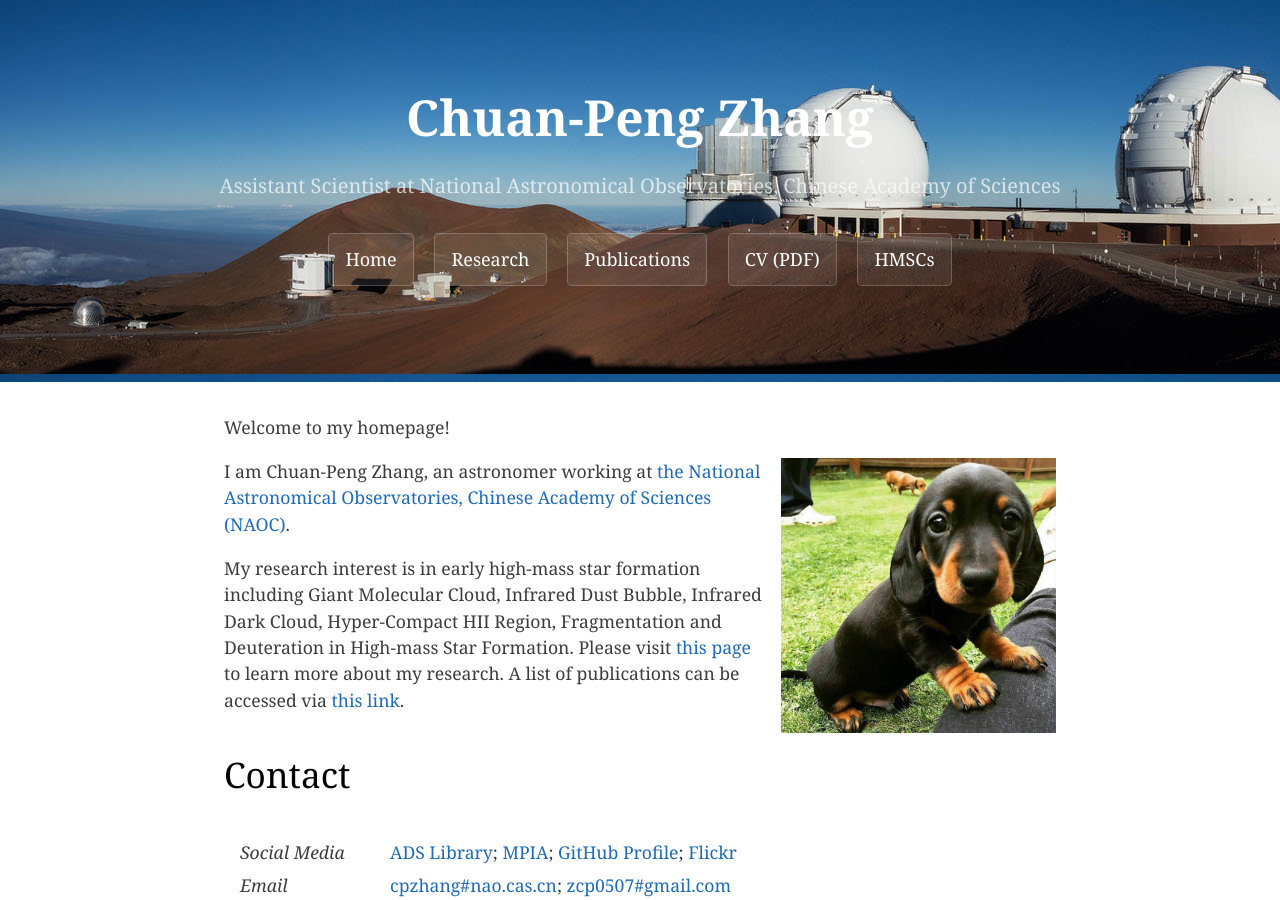
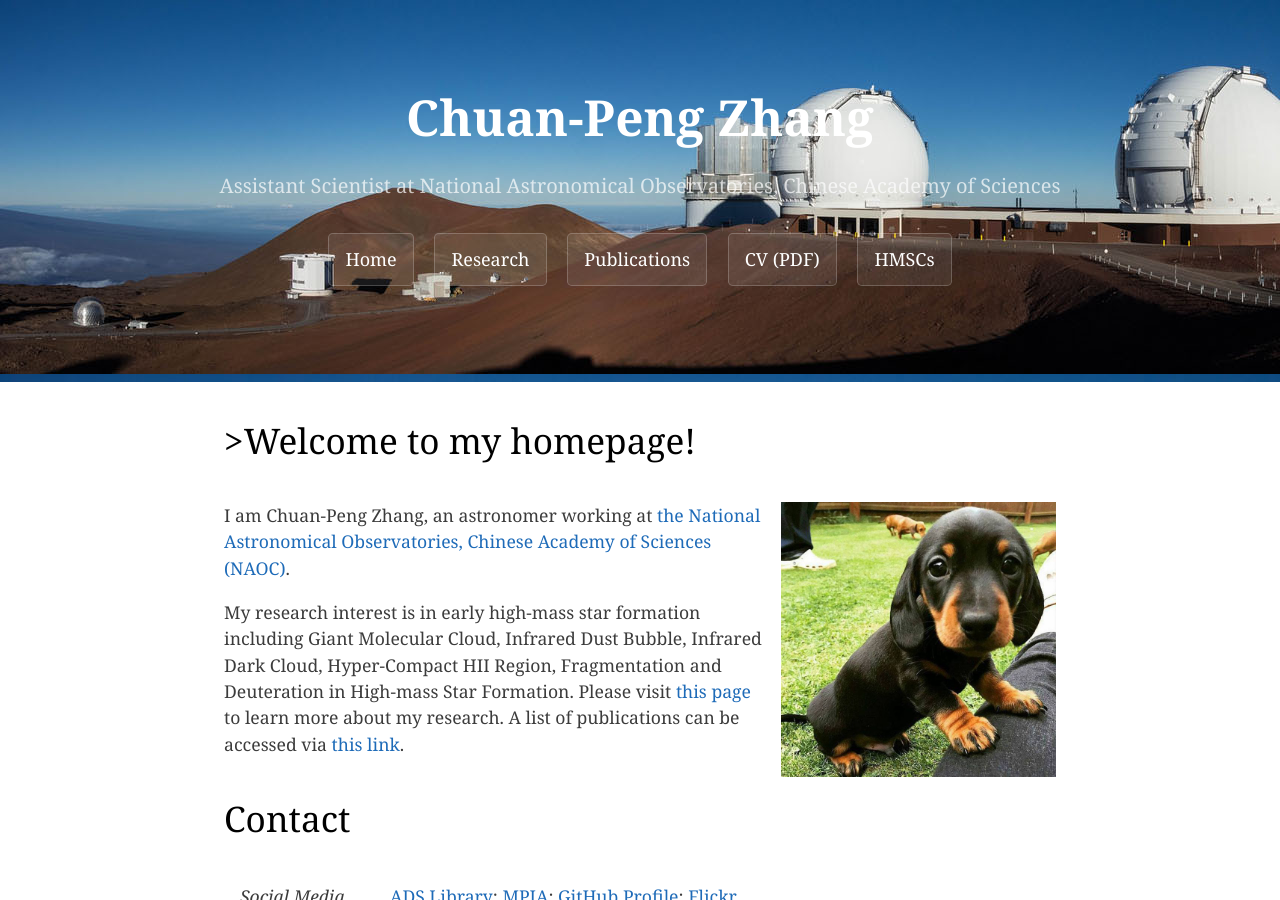
Before and after one commit to zcp521/zcp521.github.io, a Jekyll site: the page built from index.html, in a window 1280 px wide and 900 px high. Built offline with Jekyll 4.4.1, drawn with Linux system fonts in a browser that asks for light colours; the list of posts is cut into pages by our own code.

Commit message:
Update index.html

```diff
--- a/index.html
+++ b/index.html
@@ -4,7 +4,7 @@ title: "Chuan-Peng Zhang"
 tagline: "Assistant Scientist at National Astronomical Observatories, Chinese Academy of Sciences"
 ---
 
-<p>Welcome to my homepage!</p>
+<p style="color: black; font-size: 200%; text-align: left;">>Welcome to my homepage!</p>
 
 <p ><img src="{{ site.baseurl }}/img/zhang_2017.jpg" alt="Smiley face"
 		style="float:right" width="33%">
```
